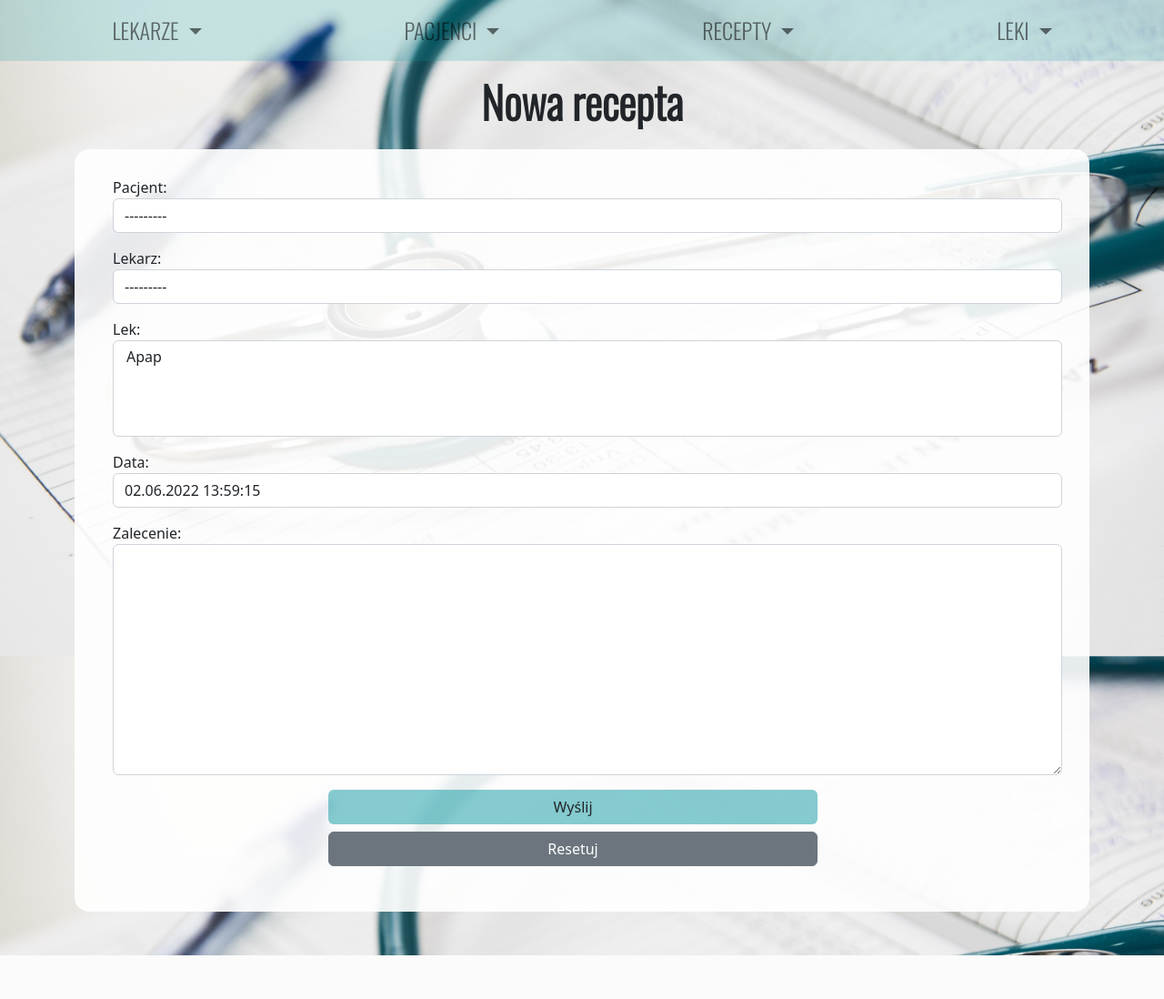
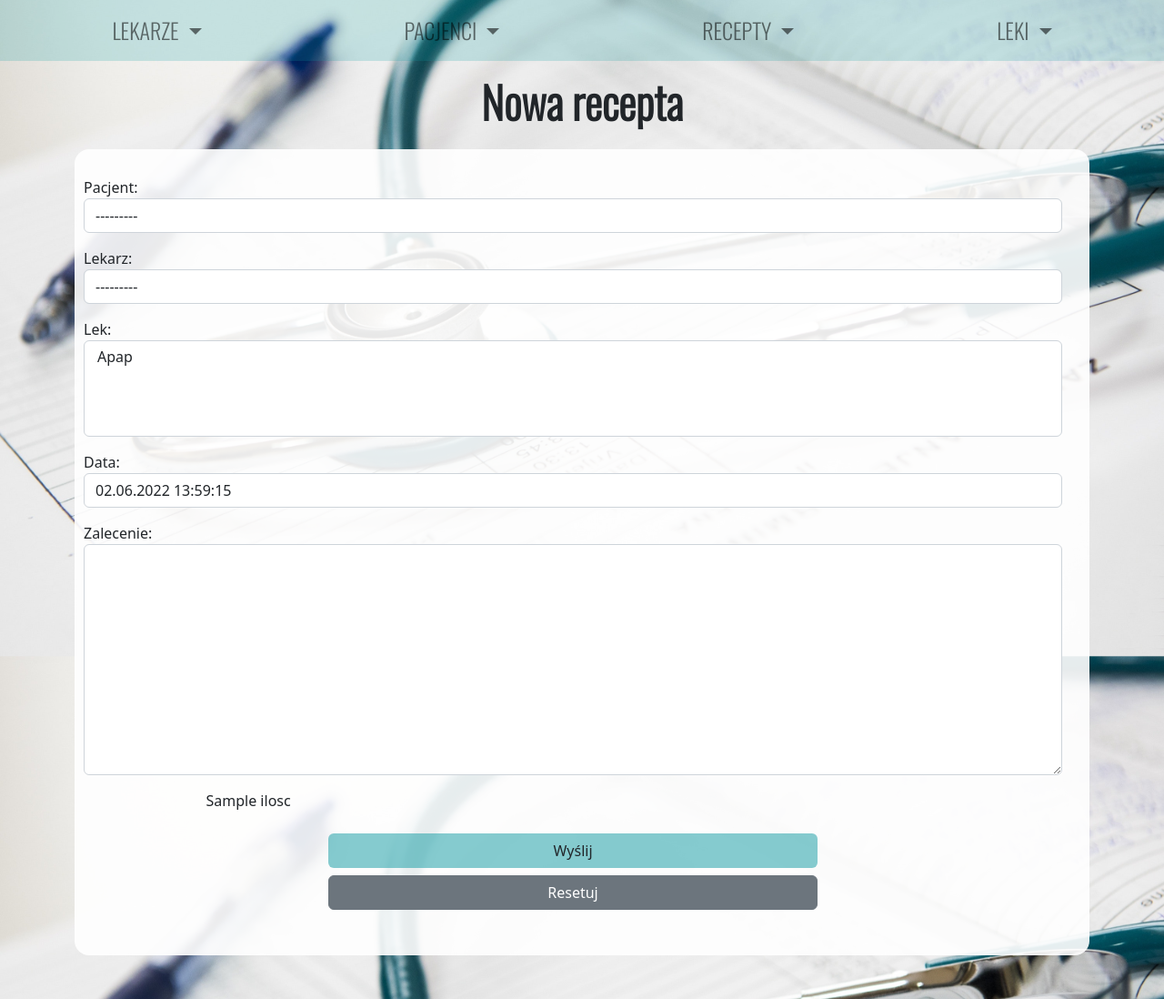
Before and after one commit to jvstyna/Przychodnia, a Django app: template przychodnia_app/templates/dodaj_recepte.html in a window 1280 px wide. Shown: the part 132-1230 px from the top of the page at 91% size. Before the commit the page ends 1182 px from the top, so only its background shows below. Run offline with Django 4.2, Linux system fonts and the light colour scheme; data comes from the database, SQL or seed files in the repository; tables that the repository leaves empty hold one stand-in row (values such as "Sample post"); the template is opened without the code that fills it: values that come from a table or form of the project are taken from there, most other values are stand-ins (such as "Sample title", 1, 10 or a date in 2020); some libraries are stand-ins or nearby versions.

Commit message:
added style to add 10 drugs at one perscription

```diff
--- a/przychodnia_app/templates/dodaj_recepte.html
+++ b/przychodnia_app/templates/dodaj_recepte.html
@@ -6,5 +6,21 @@
 <meta charset="UTF-8">
 <h1 class="header-logotype2 text-center p-3">Nowa recepta</h1>
 
-{% include 'dodaj.html' %}
+<div class="container">
+    <form class="justyna-form" method="post" novalidate>
+        {% csrf_token %}
+            {{ form.as_p }}
+        <div class="w-75 mb-3 d-flex flex-column mx-auto">
+            {% for ilosc in ilosci %}
+                <div class="d-flex justify-content-between mb-2 gap-4 align-items-center">
+                    {{ilosc}}
+                </div>
+            {% endfor %}
+        </div>
+        <div class="d-grid gap-2 col-6 mx-auto">
+            <button type="submit" class="btn justyna-button-color">Wyślij</button>
+            <button type="reset" class="btn btn-secondary">Resetuj</button>
+        </div>
+    </form>
+</div>
 {% endblock %}
```
